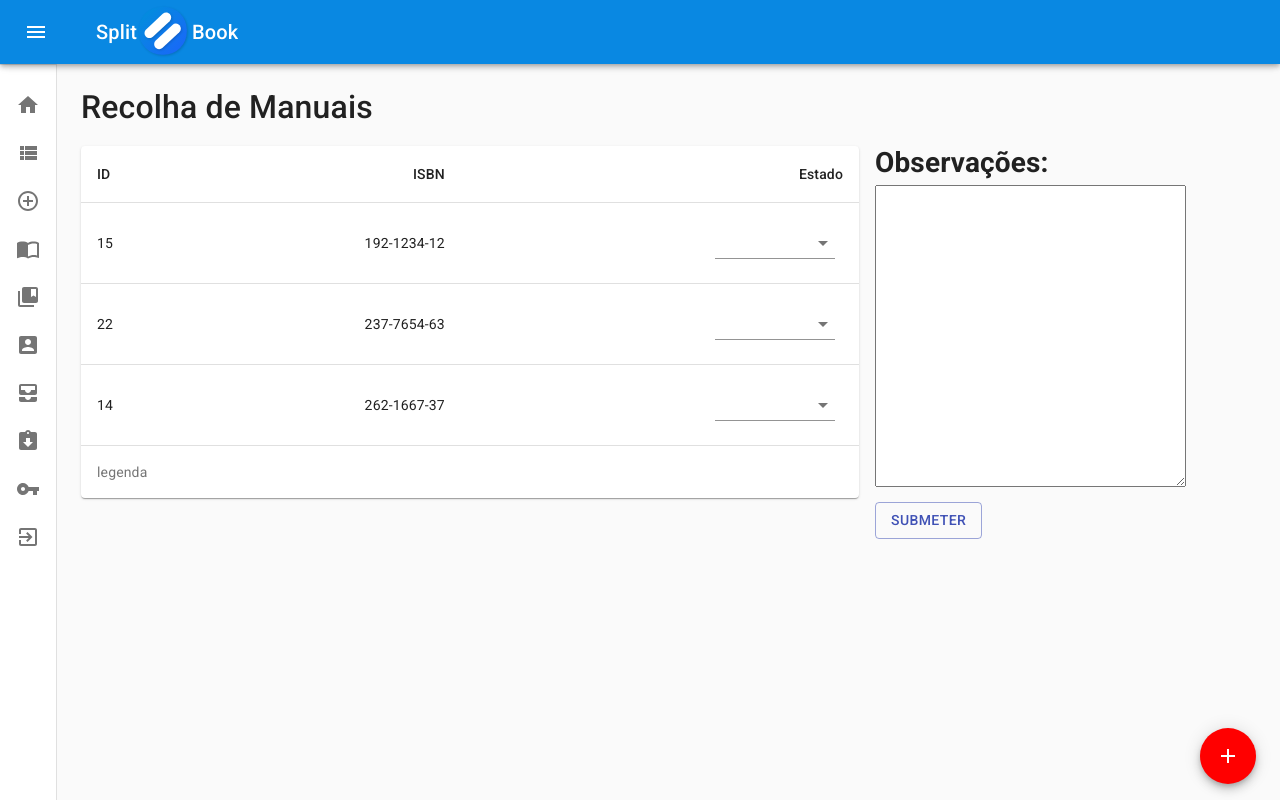
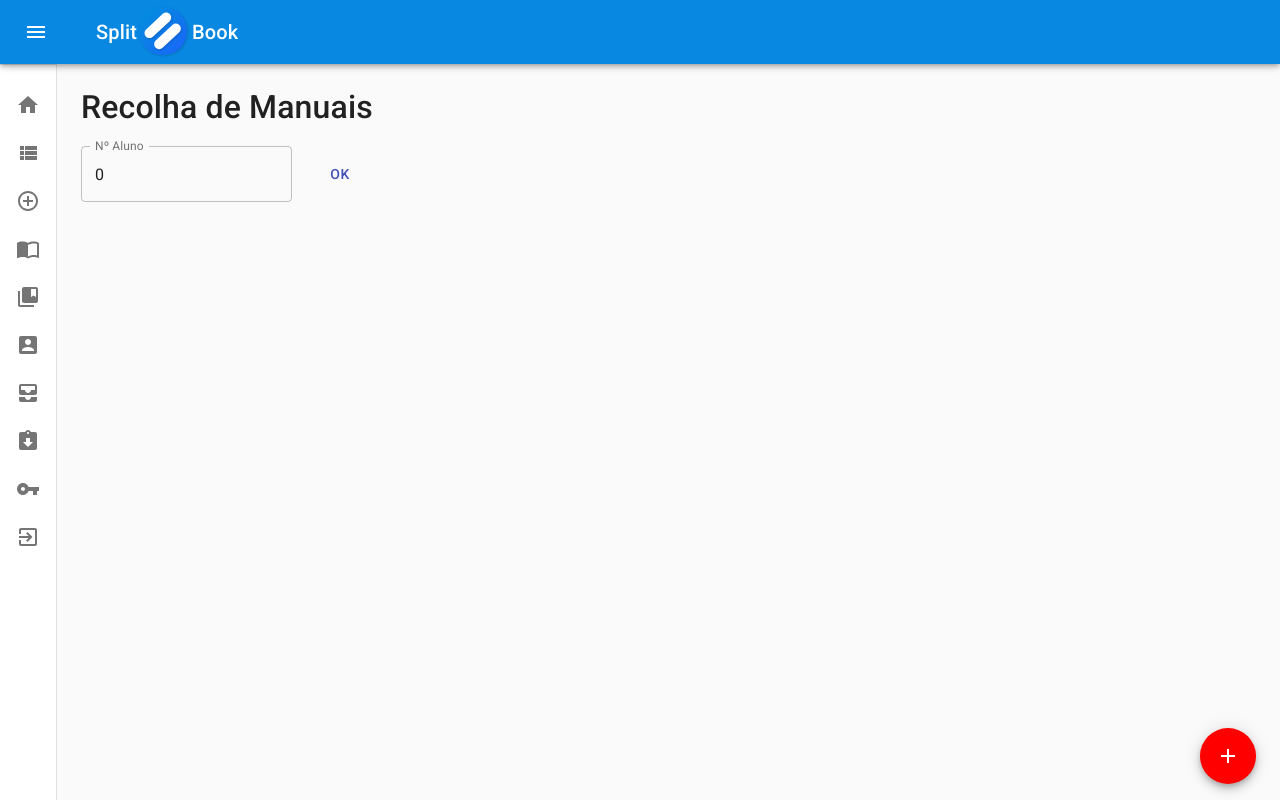
Before and after one commit to SplitBook/splitbook-frontend, a React (Create React App) app: page /app/books/return in a window 1280 px wide. Built offline with nearby package versions, Linux system fonts and the light colour scheme; the HTML template or start-up script is replaced by a standard one.

Commit message:
correção de erros (texto), restruturação do código entrega/recolha de manuais, criar requisição (selecionar educando para poder requisitar manuais)

```diff
--- a/src/pages/Components/BooksDeliveryANDReturnTable.js
+++ b/src/pages/Components/BooksDeliveryANDReturnTable.js
@@ -10,6 +10,8 @@ import Paper from '@material-ui/core/Paper';
 import FormControl from '@material-ui/core/FormControl';
 import Select from '@material-ui/core/Select';
 import MenuItem from '@material-ui/core/MenuItem';
+import Grid from '@material-ui/core/Grid';
+import Button from '@material-ui/core/Button';
 
 
 const useStyles = makeStyles((theme) => ({
@@ -37,13 +39,12 @@ const rows = [
   createData(14, '262-1667-37', 'Bom'),
 ];
 
-export default function BooksDeliveryANDReturnTable() {
+export default function BooksDeliveryANDReturnTable({numAluno}) {
+  const [obs, setObs] = React.useState('');
   const classes = useStyles();
   const [estado, setEstado] = React.useState();
 
-
-  console.log("Rows: (teste) >> ",rows)
-
+  //console.log("Rows: (teste) >> ",numAluno)
 
   const handleChange = (event) => {
     setEstado(event.target.value)
@@ -59,6 +60,8 @@ export default function BooksDeliveryANDReturnTable() {
   }
 
   return (
+    <Grid container spacing={2}>
+        <Grid item xs={8}>
             <TableContainer component={Paper}>
               <Table className={classes.table} aria-label="caption table">
                 <caption>legenda</caption>
@@ -97,5 +100,21 @@ export default function BooksDeliveryANDReturnTable() {
                 </TableBody>
               </Table>
             </TableContainer>
+        </Grid>
+        <Grid item xs={1}>
+            <Grid container>
+                <Grid item>
+                    <h3><b>Observações:</b></h3>
+                    <textarea value={obs} onChange={handleChange} rows="15" cols="40"/>
+                </Grid>
+                <Grid item >
+                    <Button className="btnPermissoes" variant="outlined" color="primary" >
+                        Submeter
+                    </Button>
+                </Grid>
+            </Grid>
+        </Grid>
+    </Grid>
+
   );
 }
--- a/src/pages/Components/FloatingBtn.js
+++ b/src/pages/Components/FloatingBtn.js
@@ -29,7 +29,7 @@ export default function FloatingBtn({history}) {
     }
     if (history.location.pathname!=='/app/new/request'){
       return(
-        <Tooltip title="Novo requisito" aria-label="add">
+        <Tooltip title="Nova requisição" aria-label="add">
             <Fab className={classes.absolute} onClick={redirectToNewReq}>
                <AddIcon />
             </Fab>
--- a/src/pages/Components/TableRequisicoesEE.js
+++ b/src/pages/Components/TableRequisicoesEE.js
@@ -23,17 +23,15 @@ export default function MaterialTableDemo({idStatus}) {
       data={state.data}
 
       editable={{
-        onRowUpdate: (newData, oldData) =>
+          onRowDelete: (oldData) =>
           new Promise((resolve) => {
             setTimeout(() => {
               resolve();
-              if (oldData) {
-                setState((prevState) => {
-                  const data = [...prevState.data];
-                  data[data.indexOf(oldData)] = newData;
-                  return { ...prevState, data };
-                });
-              }
+              setState((prevState) => {
+                const data = [...prevState.data];
+                data.splice(data.indexOf(oldData), 1);
+                return { ...prevState, data };
+              });
             }, 600);
           }),
       }}
--- a/src/pages/app/BooksDelivery.js
+++ b/src/pages/app/BooksDelivery.js
@@ -3,36 +3,47 @@ import Grid from '@material-ui/core/Grid';
 import Button from '@material-ui/core/Button';
 import BooksDeliveryANDReturnTable from '../Components/BooksDeliveryANDReturnTable'
 import './AppStyles.css';
+import TextField from '@material-ui/core/TextField';
+
+
 export default function BooksDelivery(){
     const [obs, setObs] = React.useState('');
+    const [num, setNum] = React.useState(0);
+    const [numAluno, setNumAluno] = React.useState(0);
+
 
     const handleChange = (event) => {
         setObs(event.target.value)
         console.log("Observações: ",obs);
       };
 
+    const changeNum = (event) => {
+        setNum(event.target.value)
+      };
+
+    const changeNumAluno = (event) => {
+        setNumAluno(num)
+        console.log("Ei",numAluno)
+      };
+
+
     return (
       <>
         <h2 className="marginTitle" >Entrega de Manuais</h2>
+
         <Grid container spacing={2}>
-            <Grid item xs={8}>
-                <BooksDeliveryANDReturnTable/>
+            <Grid item >
+                <TextField id="outlined-basic" label="Nº Aluno" value={num} onChange={changeNum} variant="outlined" />
             </Grid>
-            <Grid item xs={1}>
-                <Grid container>
-                    <Grid item>
-                        <h3><b>Observações:</b></h3>
-                        <textarea value={obs} onChange={handleChange} rows="15" cols="40"/>
-                    </Grid>
-                    <Grid item >
-                        <Button className="btnPermissoes" variant="outlined" color="primary" >
-                            Submeter
-                        </Button>
-                    </Grid>
-                </Grid>
+            <Grid item >
+                <Button className="btnPermissoes" onClick={changeNumAluno} color="primary" >
+                    OK
+                </Button>
             </Grid>
+        </Grid>
 
-        </Grid>
+        { numAluno>0 && <BooksDeliveryANDReturnTable numeroAluno={numAluno}/> }
+
       </>
     );
 }
--- a/src/pages/app/BooksReturn.js
+++ b/src/pages/app/BooksReturn.js
@@ -2,38 +2,48 @@ import React from 'react';
 import Grid from '@material-ui/core/Grid';
 import Button from '@material-ui/core/Button';
 import BooksDeliveryANDReturnTable from '../Components/BooksDeliveryANDReturnTable'
+import TextField from '@material-ui/core/TextField';
 
 
 export default function BooksReturn(){
     const [obs, setObs] = React.useState('');
+    const [num, setNum] = React.useState(0);
+    const [numAluno, setNumAluno] = React.useState(0);
+
 
     const handleChange = (event) => {
         setObs(event.target.value)
         console.log("Observações: ",obs);
       };
 
+    const changeNum = (event) => {
+        setNum(event.target.value)
+      };
+
+    const changeNumAluno = (event) => {
+        setNumAluno(num)
+        console.log("Ei",numAluno)
+      };
+
+
+
 
     return (
       <>
         <h2 className="marginTitle" >Recolha de Manuais</h2>
         <Grid container spacing={2}>
-            <Grid item xs={8}>
-                <BooksDeliveryANDReturnTable/>
+            <Grid item >
+                <TextField id="outlined-basic" label="Nº Aluno" value={num} onChange={changeNum} variant="outlined" />
             </Grid>
-            <Grid item xs={1}>
-                <Grid container>
-                    <Grid item>
-                        <h3><b>Observações:</b></h3>
-                        <textarea value={obs} onChange={handleChange} rows="15" cols="40"/>
-                    </Grid>
-                    <Grid item >
-                        <Button className="btnPermissoes" variant="outlined" color="primary" >
-                            Submeter
-                        </Button>
-                    </Grid>
-                </Grid>
+            <Grid item >
+                <Button className="btnPermissoes" onClick={changeNumAluno} color="primary" >
+                    OK
+                </Button>
             </Grid>
         </Grid>
+
+        { numAluno>0 && <BooksDeliveryANDReturnTable/> }
+
       </>
     );
 }
--- a/src/pages/app/NewRequest.js
+++ b/src/pages/app/NewRequest.js
@@ -12,10 +12,17 @@ import TabelasLivros from '../Components/TabelasLivrosRequisicao';
 
 
 export default function NovoRequisito(){
-    const [age, setAge] = React.useState('');
+    const [filiado, setFiliado] = React.useState('');
+    const [tmp, setTmp] = React.useState(0);
 
     const handleChange = (event) => {
-        setAge(event.target.value);
+        setFiliado(event.target.value);
+        if(event.target.value != null && event.target.value !== ''){
+            setTmp(1)
+        }
+        else{
+            setTmp(0)
+        }
       };
 
     return (
@@ -43,13 +50,14 @@ export default function NovoRequisito(){
                 />
             </Grid>
         </Grid>
+
         <Grid container spacing={2}>
             <Grid item xs={3}>
             <FormControl variant="outlined" className="maxwidth">
                 <InputLabel htmlFor="outlined-age-native-simple" >Educando</InputLabel>
                     <Select
                         native
-                        value={age}
+                        value={filiado}
                         onChange={handleChange}
                         label="Educando"
                         inputProps={{
@@ -65,10 +73,17 @@ export default function NovoRequisito(){
             </Grid>
 
         </Grid>
-        <TabelasLivros/>
-        <Button variant="contained" color="primary">
-            Efetura requesição
-        </Button>
+
+        {
+            tmp>0 &&
+            <>
+                <TabelasLivros/>
+                <Button variant="contained" color="primary">
+                    Efetuar requisição
+                </Button>
+            </>
+        }
+
         </>
     );
     /*
```
Lines whose indentation alone changed are shown as unchanged.
